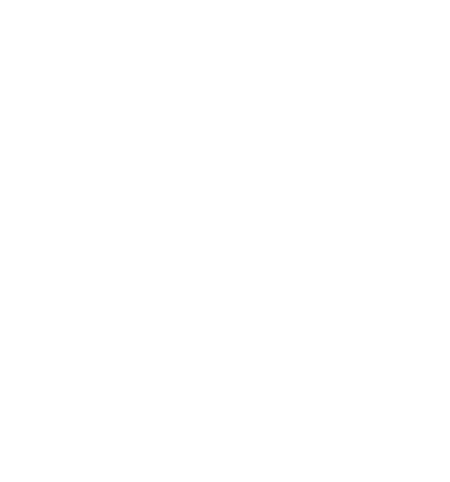
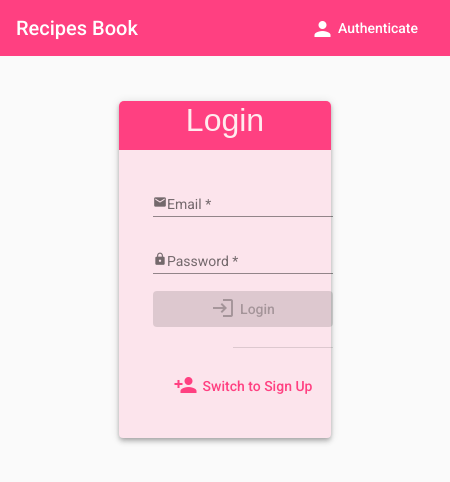
Before and after one commit to ghiocela07/recipes-shopping-app, an Angular app: page /auth in a window 390 px wide. Shown: the top 482 px of the page, 450 px wide, since content can reach past the window. Built offline with nearby package versions, Linux system fonts and the light colour scheme.

Commit message:
adjust styles to be responsive using flex layout

```diff
--- a/src/app/auth/auth.component.css
+++ b/src/app/auth/auth.component.css
@@ -2,30 +2,36 @@
     display: grid;
     padding: 10%;
 }
+
 .auth-card {
     margin: 10% auto;
-    width: 30%;
     background: #fce4ec;
     color: #ff4081;
 }
+
 .main-button {
     margin-bottom: 20px;
 }
+
 .secondary-button {
     color: #ff4081;
     margin-top: 20px;
 }
+
 .auth-card-title {
     font-family: fantasy;
     font-size: xx-large;
 }
+
 .auth-icon-form {
     vertical-align: middle;
 }
+
 .auth-icon {
     margin-right: 5px;
     margin-bottom: 4px;
 }
+
 .auth-card-header {
     background: #ff4081;
     margin: -16px -16px 10px -16px !important;
@@ -35,7 +41,8 @@
     border-top-right-radius: 5px;
     color: #ffebee;
 }
-.error{
+
+.error {
     background-color: #ef231429;
     padding: 10px;
     border-radius: 5px;
--- a/src/app/auth/auth.component.html
+++ b/src/app/auth/auth.component.html
@@ -1,5 +1,5 @@
-<div fxLayout="row">
-    <mat-card class="mat-elevation-z4 auth-card">
+<div fxLayout="row" fxFlex>
+    <mat-card class="mat-elevation-z4 auth-card" fxFlex.gt-sm="70%" fxFlex.gt-sm="40%">
         <mat-card-header class="auth-card-header">
             <mat-card-title class="auth-card-title">Login</mat-card-title>
         </mat-card-header>
@@ -10,7 +10,7 @@
             <div *ngIf="isLoading">
                 <app-loading-spinner></app-loading-spinner>
             </div>
-            <form *ngIf="!isLoading" class="auth-form" #authForm="ngForm" (ngSubmit)="onSubmit(authForm)">
+            <form *ngIf="!isLoading" class="auth-form" #authForm="ngForm" (ngSubmit)="onSubmit(authForm)" fxFlex>
                 <mat-form-field color="accent">
                     <mat-label>
                         <mat-icon class="auth-icon-form">email</mat-icon>Email
--- a/src/app/header/header.component.css
+++ b/src/app/header/header.component.css
@@ -43,3 +43,7 @@
 .nav-menu-button {
     margin-right: 10px
 }
+
+.manage-arrow {
+    vertical-align: middle;
+}
--- a/src/app/header/header.component.html
+++ b/src/app/header/header.component.html
@@ -1,10 +1,6 @@
 <nav class="navbar navbar-toggleable-xs"></nav>
 <mat-toolbar class="app-toolbar" color="accent">
-<<<<<<< HEAD
-    <div class="nav-menu-button" fxShow=" true " fxHide.gt-sm="true">
-=======
-    <div class=“nav-menu-button” fxShow="true" fxHide.gt-sm="true" *ngIf="isAuthenticated">
->>>>>>> 3f73931fe8c9276af329282203c43aad68a9bf29
+    <div class="nav-menu-button" fxShow="true" fxHide.gt-sm="true" *ngIf="isAuthenticated">
         <button mat-icon-button (click)="sidenav.toggle()">
                 <mat-icon>menu</mat-icon>
             </button>
@@ -30,7 +26,7 @@
                     <mat-icon>settings</mat-icon>
                     <span fxShow="true" fxHide.lt-md="true">
                         Manage
-                    <mat-icon>arrow_drop_down</mat-icon>
+                        <mat-icon class="manage-arrow">arrow_drop_down</mat-icon>
                     </span>
                 </button>
             <mat-menu #manageMenu="matMenu">
@@ -50,12 +46,13 @@
             </button>
         <button mat-button (click)="onLogout()" *ngIf="isAuthenticated">
                 <mat-icon>logout</mat-icon>
-            Logout
+                <span fxShow="true" fxHide.lt-md="true"> Logout</span>
+
             </button>
     </div>
 
 </mat-toolbar>
-<mat-sidenav-container fxFlexFill *ngIf="isAuthenticated">
+<mat-sidenav-container fxFlexFill>
     <mat-sidenav #sidenav fxLayout="column" fxHide.gt-sm="true">
         <div fxLayout="column">
             <a mat-list-item class="sidenav-link-item" routerLink="/recipes" routerLinkActive="sidenav-active-link-item" (click)="sidenav.toggle()">
--- a/src/app/recipes/recipe-detail/recipe-detail.component.html
+++ b/src/app/recipes/recipe-detail/recipe-detail.component.html
@@ -19,14 +19,14 @@
     </mat-card-actions>
     <mat-card-content class="recipe-card-content">
 
-       <div class="recipe-description">{{recipe?.description}}</div>
+        <div class="recipe-description">{{recipe?.description}}</div>
         <mat-divider [inset]="true"></mat-divider>
         <div class="ingredients-list" *ngIf="recipe?.ingredients">
             <div class="ingredients-label">Ingredients:</div>
             <mat-chip-list>
 
-                <mat-chip  disableRipple *ngFor="let ingredient of recipe?.ingredients" [selectable]="false" [selected]="false" > {{ingredient.name}}
-                    ({{ingredient.amount}})</mat-chip>
+                <mat-chip disableRipple *ngFor="let ingredient of recipe?.ingredients" [selectable]="false" [selected]="false"> {{ingredient.name}} ({{ingredient.amount}})
+                </mat-chip>
             </mat-chip-list>
         </div>
         <!-- TODO: check why is not working -->
--- a/src/app/recipes/recipe-edit/recipe-edit.component.css
+++ b/src/app/recipes/recipe-edit/recipe-edit.component.css
@@ -2,40 +2,47 @@
     display: grid;
     padding: 20px;
 }
-.recipe-form-field{
+
+.recipe-form-field {
     margin-bottom: 10px;
 }
+
 .recipe-button {
     width: 100px;
     margin-right: 20px;
 }
+
 .ingredient-form-field {
     margin-right: 10px;
 }
+
 .amount-form-field {
     width: 100px;
 }
+
 .recipe-card {
     margin-top: 20px;
 }
+
 .add-ingredient-button {
     margin-bottom: 20px;
     margin-top: 20px;
     width: fit-content;
 }
+
 .buttons-div {
     margin-top: 20px;
 }
+
 .ingredients-list {
     height: 200px;
     overflow-y: auto;
 }
-.ingredient-group{
+
+.ingredient-group {
     margin-bottom: 10px;
 }
-.recipe-edit-image{
-    margin: 0;
-    width: auto;
-    height: 300px;
 
+.recipe-edit-image {
+    margin-left: 10px;
 }
--- a/src/app/recipes/recipe-edit/recipe-edit.component.html
+++ b/src/app/recipes/recipe-edit/recipe-edit.component.html
@@ -1,4 +1,4 @@
-<mat-card class="mat-elevation-z4 recipe-card">
+<mat-card class="mat-elevation-z4 recipe-card" flexLayout="column" fxFlex>
     <form *ngIf="form" class="recipe-form" [formGroup]="form" (ngSubmit)="onSubmit()">
         <mat-form-field color="accent" class="recipe-form-field">
             <mat-label>Recipe Title</mat-label>
@@ -9,10 +9,12 @@
             <mat-label>Image URL</mat-label>
             <input matInput type="url" formControlName="imagePath" #imagePath />
             <mat-error *ngIf="hasError('imagePath','required')">Image URL is required</mat-error>
+
         </mat-form-field>
         <div>
-            <img class="recipe-edit-image" mat-card-image alt="" [src]="imagePath.value">
+            <img fxFlex="100" fxFlex.gt-xs="50" class="recipe-edit-image" mat-card-image alt="" [src]="imagePath.value">
         </div>
+
         <mat-form-field color="accent" class="recipe-form-field">
             <mat-label>Description</mat-label>
             <textarea matInput rows="8" type="text" formControlName="description"></textarea>
@@ -36,10 +38,7 @@
                         <span *ngIf="hasArrayGroupItemError('amount',i,'pattern')">Amount should be greater than 0</span>
                     </mat-error>
                 </mat-form-field>
-                <button mat-mini-fab type="button" color="accent" class="clear-fab-button" #tooltip="matTooltip"
-                    matTooltip="Delete ingredient" [matTooltipPosition]="'below'" matTooltipHideDelay="2000"
-
-                    (click)="onDeleteIngredient(i)">
+                <button mat-mini-fab type="button" color="accent" class="clear-fab-button" #tooltip="matTooltip" matTooltip="Delete ingredient" [matTooltipPosition]="'below'" matTooltipHideDelay="2000" (click)="onDeleteIngredient(i)">
                     <mat-icon>clear</mat-icon>
                 </button>
             </div>
--- a/src/app/recipes/recipes.component.html
+++ b/src/app/recipes/recipes.component.html
@@ -1,17 +1,20 @@
-<div fxLayout="row" fxFlex="100" fxLayoutAlign="space-around top">
+<div fxLayout="row" fxFlex="100" xLayoutAlign="space-around top">
 
-    <div fxFlex="20" class="recipe-column">
+    <div fxFlex fxLayout="column" class="recipe-column">
+
         <h1 class="mat-title column-title">Recipe List</h1>
 
         <mat-divider></mat-divider>
-            <app-recipe-list>
+        <app-recipe-list>
         </app-recipe-list>
     </div>
 
 
-    <div fxFlex="60" class="recipe-column">
-        <h1 class="mat-title column-title">Recipe Detail</h1><mat-divider></mat-divider>
-       <router-outlet></router-outlet>
+    <div fxFlex="80" fxLayout="column" class="recipe-column">
+
+        <h1 class="mat-title column-title">Recipe Detail</h1>
+        <mat-divider></mat-divider>
+        <router-outlet></router-outlet>
     </div>
 
 </div>
--- a/src/styles.css
+++ b/src/styles.css
@@ -1,17 +1,26 @@
 /* You can add global styles to this file, and also import other style files */
 
-html, body { height: 100%; }
-body { margin: 0; font-family: Roboto, "Helvetica Neue", sans-serif; }
+html,
+body {
+    height: 100%;
+}
+
+body {
+    margin: 0;
+    font-family: Roboto, "Helvetica Neue", sans-serif;
+    min-width: 450px;
+}
 
 @import '@angular/material/prebuilt-themes/indigo-pink.css';
-
 .success-snack-bar {
     background-color: #81c784;
     color: #ffebee;
 }
+
 .mat-card-header-text {
     margin: 0 auto! important;
 }
-.app-divider{
+
+.app-divider {
     margin: 20px 0 !important;
 }
```
Also changed, not shown: src/app/recipes/recipes.component.css (+5 -4 lines). Lines whose indentation alone changed are shown as unchanged.
